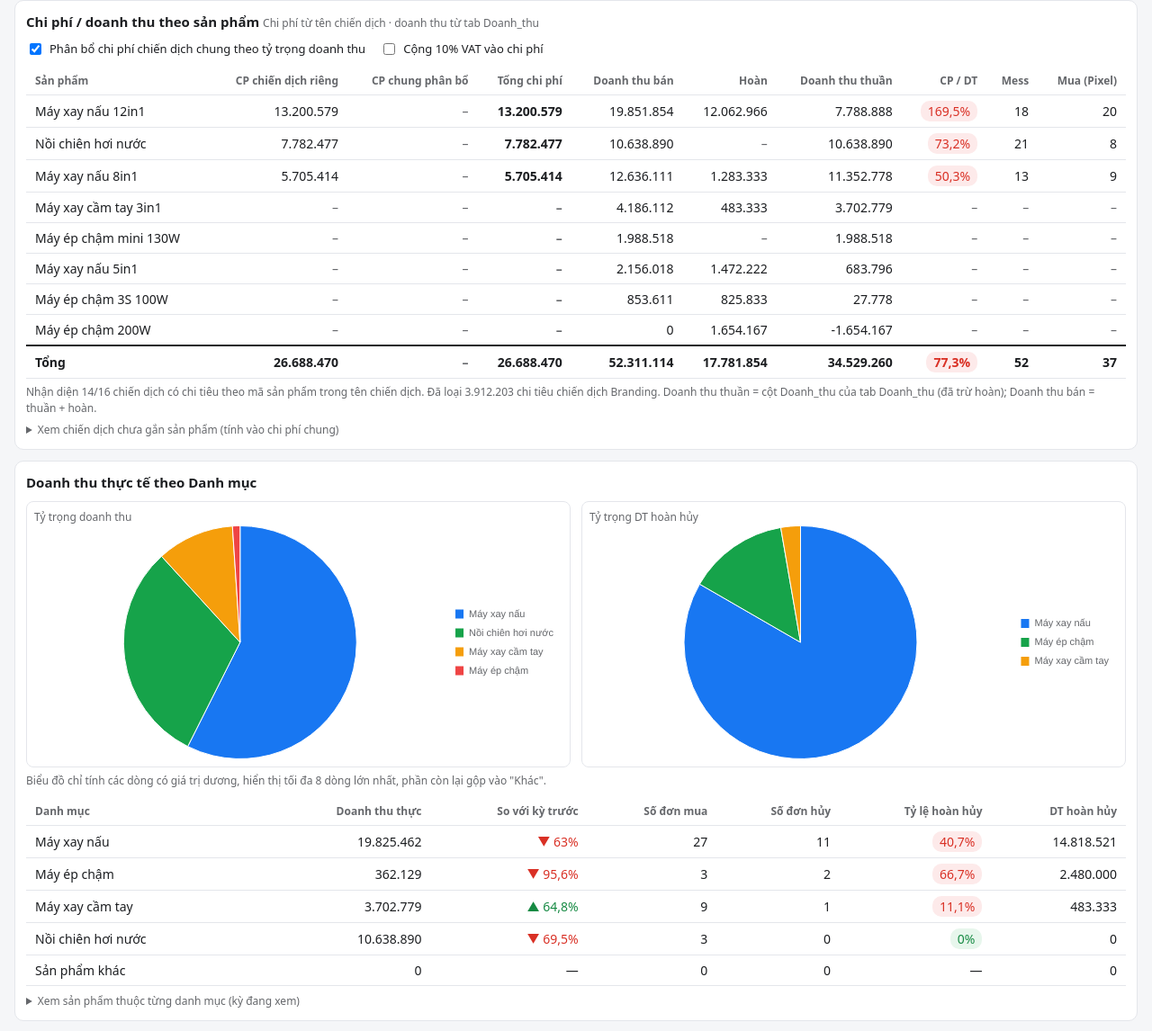
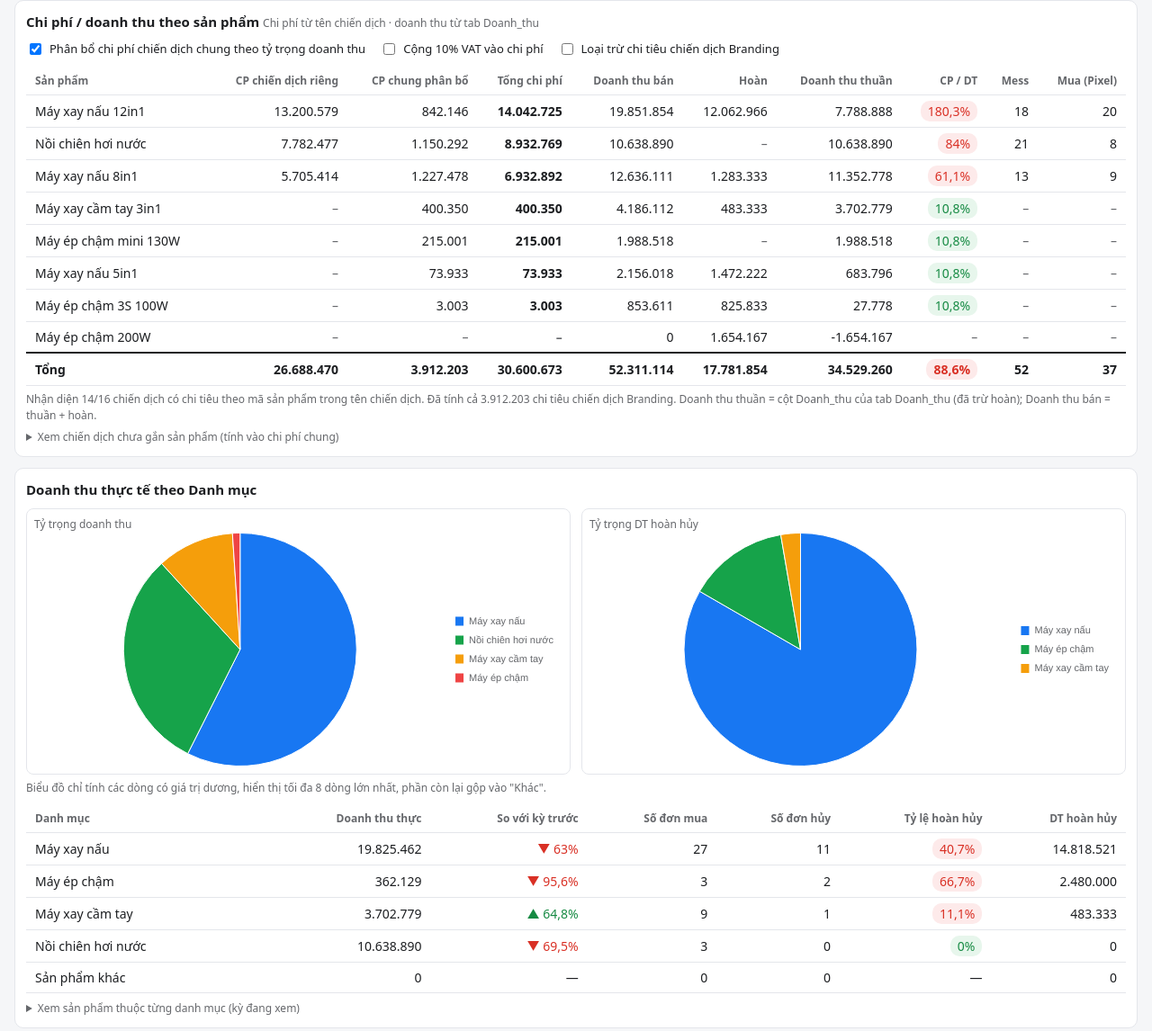
Before and after one commit to hdCanh2000/BC-FB-Lazychef, a plain HTML site: page index.html in a window 1280 px wide. Shown: the part 4552-5698 px from the top of the page at 90% size. Drawn offline with nearby package versions, Linux system fonts and the light colour scheme.

Commit message:
Update index.html with new product and options

```diff
--- a/index.html
+++ b/index.html
@@ -135,6 +135,7 @@ const CFG={
     {name:'Nồi chiên hơi nước',kw:['noi chien','chien hoi nuoc','lo hap']}
   ],
   CATEGORY_OTHER:'Sản phẩm khác',
+  KPI_PRODUCT_CP_INCLUDES_VAT:true,   // CP KPI từng sản phẩm nhập trong tab KPI_FB đã gồm VAT (bảng sẽ chia cho 1,1 để so với "CP QC thực*" chưa VAT)
   VAT:0.10,                           // VAT cộng vào chi phí QC (ô "Cộng VAT" và các chỉ số "gồm VAT")
   OTHER_COST_PCT:0,                   // % hàng tặng & chi phí khác trên doanh thu (thẻ "Tổng CP / DT")
   KPI:{warn:0.85,costWarn:1.15},      // tiến độ >= mốc: xanh; >= 85% mốc: vàng; thấp hơn: đỏ. Chi phí <= KPI xanh; <= 115% KPI vàng; cao hơn đỏ
@@ -148,7 +149,8 @@ const CFG={
     {code:'MEC-130w',label:'Máy ép chậm mini 130W',cat:'Máy ép chậm',kw:['lc 05me','130w']},
     {code:'MEC-100w',label:'Máy ép chậm 3S 100W',cat:'Máy ép chậm',kw:['lc 02me','100w']},
     {code:'MEC-250w',label:'Máy ép chậm Bigsize',cat:'Máy ép chậm',kw:['250w','bigsize']},
-    {code:'MXCT-3in1',label:'Máy xay cầm tay 3in1',cat:'Máy xay cầm tay',kw:['lc 03st','xay cam tay']}
+    {code:'MXCT-3in1',label:'Máy xay cầm tay 3in1',cat:'Máy xay cầm tay',kw:['lc 03st','xay cam tay']},
+    {code:'NieuGom-2500ML',label:'Niêu gốm 2500ML',cat:'Sản phẩm khác',kw:['nieu gom']}
   ],
   IDLE:{minSpendShare:0.05}           // quảng cáo chiếm >=5% chi tiêu mà không có tin nhắn/đơn -> cần lưu ý
 };
@@ -188,7 +190,7 @@ THEME_SEL.addEventListener('change',()=>{applyTheme(THEME_SEL.value);if(FBALL.le
 if(window.matchMedia)window.matchMedia('(prefers-color-scheme:dark)').addEventListener('change',()=>{if(FBALL.length)render()});
 let FBALL=[],FB=[],REV=[],COL={},DIMS=[],RC=[],NAMES={},BR=new Set(),MAXFB='',MAXREV='',chart,GEN='';
 
-let KPI=[],KPISP=[],CAMPFAM={};const COSTOPT={alloc:true,vat:false};
+let KPI=[],KPIP={},KPIUNK=[],CAMPFAM={};const COSTOPT={alloc:true,vat:false,exBr:false};   // exBr=false: chi tiêu tổng (gồm Branding); true: loại chiến dịch Branding
 
 /* ===== Lọc theo tài khoản quảng cáo (TKQC) ===== */
 let ACC=[],SELACC=new Set(),CUR={};
@@ -237,7 +239,7 @@ function init(d){
   for(const id in NAMES.campaign)if(norm(NAMES.campaign[id]).includes(CFG.BRANDING_KEYWORD))BR.add(String(id));
   detectCols();
   CAMPFAM={};for(const id in NAMES.campaign){const n=norm(NAMES.campaign[id]),p=CFG.PRODUCTS.find(p=>n.includes(norm(p.code)));CAMPFAM[String(id)]=p?p.code:null}
-  KPI=parseKpi(d.kpi);KPISP=parseKpiSp(d.kpi_sp);
+  KPI=parseKpi(d.kpi);
   REV=d.revenue.rows.map(r=>({date:r[0],rev:COL.rev>=0?num(r[COL.rev]):0,ord:COL.ord>=0?num(r[COL.ord]):0,
     canOrd:COL.canOrd>=0?num(r[COL.canOrd]):0,canRev:COL.canRev>=0?num(r[COL.canRev]):0,dim:DIMS.map(i=>r[i])}));
   MAXREV=REV.reduce((m,r)=>r.date>m?r.date:m,'');
@@ -393,8 +395,8 @@ function famAgg(a,b,pj,vat){
   let pool=0,pm=0,pp=0;const pc={};
   for(const r of FB){if(r[0]<a||r[0]>b)continue;
     const id=String(r[1]),fam=CAMPFAM[id],br=BR.has(id);
-    if(fam){R[fam].mess+=r[9];R[fam].pur+=r[11];if(!br)R[fam].own+=r[4]*vk}
-    else{pm+=r[9];pp+=r[11];if(!br){pool+=r[4]*vk;pc[id]=(pc[id]||0)+r[4]*vk}}}
+    if(fam){R[fam].mess+=r[9];R[fam].pur+=r[11];if(!br||!COSTOPT.exBr)R[fam].own+=r[4]*vk}
+    else{pm+=r[9];pp+=r[11];if(!br||!COSTOPT.exBr){pool+=r[4]*vk;pc[id]=(pc[id]||0)+r[4]*vk}}}
   if(pj>=0)for(const r of REV){if(r.date<a||r.date>b)continue;
     const o=R[famOfName(String(r.dim[pj]??''))];o.net+=r.rev;o.refund+=r.canRev}
   let left=pool;
@@ -415,13 +417,14 @@ function costTable(first,rows,g){
   if(g.left>0||g.pm||g.pp)body.push([`<span class="mu">Chiến dịch chung (chưa gắn sản phẩm)</span>`,nz(g.left),dash,`<b>${nz(g.left)}</b>`,dash,dash,dash,dash,nz(g.pm),nz(g.pp)]);
   return tblT(hd,body,line('Tổng',sumAll(rows.map(x=>x[1]),g)));
 }
-const costOpts=()=>`<div class="opts"><label><input type="checkbox" data-opt="alloc"${COSTOPT.alloc?' checked':''}> Phân bổ chi phí chiến dịch chung theo tỷ trọng doanh thu</label><label><input type="checkbox" data-opt="vat"${COSTOPT.vat?' checked':''}> Cộng ${f(CFG.VAT*100,0)}% VAT vào chi phí</label></div>`;
+const costOpts=()=>`<div class="opts"><label><input type="checkbox" data-opt="alloc"${COSTOPT.alloc?' checked':''}> Phân bổ chi phí chiến dịch chung theo tỷ trọng doanh thu</label><label><input type="checkbox" data-opt="vat"${COSTOPT.vat?' checked':''}> Cộng ${f(CFG.VAT*100,0)}% VAT vào chi phí</label><label><input type="checkbox" data-opt="exBr"${COSTOPT.exBr?' checked':''}> Loại trừ chi tiêu chiến dịch Branding</label></div>`;
+const kpiOpts=()=>`<div class="opts"><label><input type="checkbox" data-opt="exBr"${COSTOPT.exBr?' checked':''}> Loại trừ chi tiêu chiến dịch Branding (chỉ giữ chiến dịch không chứa chữ "${esc(CFG.BRANDING_KEYWORD)}")</label><label><input type="checkbox" data-opt="alloc"${COSTOPT.alloc?' checked':''}> Phân bổ chi phí chung theo tỷ trọng doanh thu (bảng sản phẩm)</label></div>`;
 function poolInfo(g,a,b){
   const ids=new Set();let brS=0;
   for(const r of FB){if(r[0]<a||r[0]>b)continue;const id=String(r[1]);if(r[4]>0)ids.add(id);if(BR.has(id))brS+=r[4]}
   let m=0;ids.forEach(id=>{if(CAMPFAM[id])m++});
   const pc=Object.entries(g.pc).sort((x,y)=>y[1]-x[1]).slice(0,15);
-  return `<div class="mu" style="margin-top:6px">Nhận diện ${m}/${ids.size} chiến dịch có chi tiêu theo mã sản phẩm trong tên chiến dịch. Đã loại ${f(brS)} chi tiêu chiến dịch Branding.${COSTOPT.vat?' Chi phí đã gồm VAT.':''} Doanh thu thuần = cột Doanh_thu của tab Doanh_thu (đã trừ hoàn); Doanh thu bán = thuần + hoàn.</div>
+  return `<div class="mu" style="margin-top:6px">Nhận diện ${m}/${ids.size} chiến dịch có chi tiêu theo mã sản phẩm trong tên chiến dịch. ${COSTOPT.exBr?`Đã loại ${f(brS)} chi tiêu chiến dịch Branding.`:`Đã tính cả ${f(brS)} chi tiêu chiến dịch Branding.`}${COSTOPT.vat?' Chi phí đã gồm VAT.':''} Doanh thu thuần = cột Doanh_thu của tab Doanh_thu (đã trừ hoàn); Doanh thu bán = thuần + hoàn.</div>
   <details style="margin-top:6px"><summary class="mu" style="cursor:pointer">Xem chiến dịch chưa gắn sản phẩm (tính vào chi phí chung)</summary><div class="mu">${pc.length?pc.map(([id,s])=>`${esc((NAMES.campaign||{})[id]||id)}: ${f(s)}`).join('<br>'):'Không có'}</div></details>`;
 }
 const noProd=T=>`<div class="card st-warn"><h2>${T}</h2><div class="mu">Chưa tìm thấy cột sản phẩm trong tab Doanh_thu (tên cột cần chứa chữ "sản phẩm") nên chưa tính được.</div></div>`;
@@ -443,19 +446,26 @@ function costCatCard(pj,a,b){
 }
 
 /* ===== Tiến độ KPI tháng - giai đoạn ===== */
+function famOfSuffix(x){
+  if(x==='khac')return'OTHER';
+  const p=CFG.PRODUCTS.find(p=>{const c=norm(p.code);return c===x||c.endsWith(' '+x)||norm(p.label)===x});
+  return p?p.code:null;
+}
 function parseKpi(t){
-  const out=[];
+  const out=[];KPIP={};KPIUNK=[];
+  const cols=(t&&t.cols)||[],H=cols.map(norm);
+  const at=(re,fb)=>{const i=H.findIndex(h=>re.test(h));return i>=0?i:fb};
+  const ci={y:at(/^nam/,0),m:at(/^thang/,1),g:at(/giai doan/,2),dt:at(/^doanh thu kpi$/,3),cp:at(/^chi tieu kpi$/,4)};
+  const pcols=[];   // cột Doanh_thu_KPI_&lt;mã&gt;: dòng GĐ 01-10 = DT KPI cả tháng, dòng GĐ 11-20 = CP KPI cả tháng
+  H.forEach((h,i)=>{const mt=h.match(/^doanh thu kpi (.+)$/);if(!mt)return;
+    const fam=famOfSuffix(mt[1].trim());if(fam)pcols.push({i,fam});else KPIUNK.push(cols[i])});
   for(const r of (t&&t.rows)||[]){
-    const y=Math.round(num(r[0])),m=Math.round(num(r[1])),mt=String(r[2]||'').match(/(\d{1,2})\s*\/\s*(\d{1,2})\s*-\s*(\d{1,2})\s*\/\s*(\d{1,2})/);
+    const y=Math.round(num(r[ci.y])),m=Math.round(num(r[ci.m])),mt=String(r[ci.g]||'').match(/(\d{1,2})\s*\/\s*(\d{1,2})\s*-\s*(\d{1,2})\s*\/\s*(\d{1,2})/);
     if(!y||!m||!mt)continue;
-    const sd=+mt[1],sm=+mt[2],ed=+mt[3],em=+mt[4];
-    out.push({y,m,sd,ed,start:`${y}-${pad(sm)}-${pad(sd)}`,end:`${y}-${pad(em)}-${pad(ed)}`,dt:num(r[3]),cp:num(r[4])});
+    const sd=+mt[1],sm=+mt[2],ed=+mt[3],em=+mt[4],gd=sd<=10?1:(sd<=20?2:3);
+    if(gd<3)pcols.forEach(pc=>{const v=num(r[pc.i]);if(v){const o=KPIP[y+'-'+m]||(KPIP[y+'-'+m]={}),q=o[pc.fam]||(o[pc.fam]={dt:0,cp:0});if(gd===1)q.dt=v;else q.cp=v}});
+    out.push({y,m,sd,ed,start:`${y}-${pad(sm)}-${pad(sd)}`,end:`${y}-${pad(em)}-${pad(ed)}`,dt:num(r[ci.dt]),cp:num(r[ci.cp])});
   }
-  return out;
-}
-function parseKpiSp(t){
-  const out=[];
-  for(const r of (t&&t.rows)||[]){const y=Math.round(num(r[0])),m=Math.round(num(r[1]));if(!y||!m||!r[2])continue;out.push({y,m,key:norm(r[2]),sl:num(r[3]),dt:num(r[4])})}
   return out;
 }
 const fM=x=>f(x/1e6,1)+'M';
@@ -469,7 +479,7 @@ function kpiSection(b,pj){
   let asOf=b;if(MAXREV&&MAXREV>=ms&&MAXREV<b)asOf=MAXREV;
   const n=+asOf.slice(8,10),dayP=n/N,k1=1+CFG.VAT;
   const dtR=(x,z)=>REV.reduce((s,r)=>(r.date>=x&&r.date<=z)?s+r.rev:s,0);
-  const spR=(x,z)=>{let s=0;for(const r of FB){if(r[0]>=x&&r[0]<=z&&!BR.has(String(r[1])))s+=r[4]}return s};
+  const spR=(x,z)=>{let s=0;for(const r of FB){if(r[0]>=x&&r[0]<=z&&(!COSTOPT.exBr||!BR.has(String(r[1]))))s+=r[4]}return s};
   const kDT=st.reduce((s,k)=>s+k.dt,0),kCP=st.reduce((s,k)=>s+k.cp,0),kR=kDT?kCP/kDT:null;
   const dt=dtR(ms,asOf),sp=spR(ms,asOf)*k1;
   const pct=kDT?dt/kDT:null,rr=n?dt/n*N:0,need=N>n?(kDT-dt)/(N-n):null,spRR=n?sp/n*N:0;
@@ -484,34 +494,34 @@ function kpiSection(b,pj){
   const stRows=st.map((k,i)=>{
     const started=k.start<=asOf,e2=k.end<asOf?k.end:asOf,len=diff(k.start,k.end)+1,done=started?diff(k.start,e2)+1:0;
     const dS=started?dtR(k.start,e2):null,sS=started?spR(k.start,e2)*k1:null,kr=k.dt?k.cp/k.dt:null;
-    const c=(started&&dS>0&&kr!==null)?sS/dS:null;
+    const c=(started&&dS>0&&kr!==null)?sS/dS:null,rrS=(started&&done>0)?(done>=len?dS:dS/done*len):null;
     const lab=`GĐ${i+1} · ${k.sd}-${k.ed}/${pad(m)}`;
-    return [started?lab:`<span class="mu">${lab}</span>`,f(k.dt),started?f(dS):dash,(started&&k.dt)?f(dS/k.dt*100,0)+'%':dash,`${done}/${len} ngày`,f(k.cp),started?f(sS):dash,f(k.cp),kr===null?dash:f(kr*100,1)+'%',c===null?dash:pill(f(c*100,0)+'%',stCost(c,kr))];
+    return [started?lab:`<span class="mu">${lab}</span>`,f(k.dt),started?f(dS):dash,(started&&k.dt)?f(dS/k.dt*100,0)+'%':dash,`${done}/${len} ngày`,
+      rrS===null?dash:f(rrS),(rrS!==null&&k.dt)?pill(f(rrS/k.dt*100,0)+'%',stUp(rrS/k.dt,1)):dash,
+      f(k.cp),started?f(sS):dash,f(k.cp),kr===null?dash:f(kr*100,1)+'%',c===null?dash:pill(f(c*100,0)+'%',stCost(c,kr))];
   });
-  const stTbl=tbl(['Giai đoạn','DT KPI','DT thực','% KPI','Tiến độ ngày','CP QC KPI (gồm VAT)','CP QC thực (gồm VAT)','CP tổng KPI','CP/DT KPI','CP QC/DT thực'],stRows);
+  const totSt=['Tổng tháng',f(kDT),f(dt),kDT?f(dt/kDT*100,0)+'%':dash,`${n}/${N} ngày`,f(rr),kDT?pill(f(rr/kDT*100,0)+'%',stUp(rr/kDT,1)):dash,
+    f(kCP),f(sp),f(kCP),kR===null?dash:f(kR*100,1)+'%',(cr===null||kR===null)?dash:pill(f(cr*100,0)+'%',stCost(cr,kR))];
+  const stTbl=tblT(['Giai đoạn','DT KPI','DT thực','% KPI','Tiến độ ngày','Run-rate DT','Run-rate / KPI','CP QC KPI (gồm VAT)','CP QC thực (gồm VAT)','CP tổng KPI','CP/DT KPI','CP QC/DT thực'],stRows,totSt);
   let prodTbl='';
   if(pj>=0){
     const g=famAgg(ms,asOf,pj,false),R=g.R,kExV=kR===null?null:kR/k1;
-    const spm=KPISP.filter(x=>x.y===y&&x.m===m);
-    const kOf=p=>spm.find(x=>x.key===norm(p.code)||x.key===norm(p.label));
-    const items=[...CFG.PRODUCTS.map(p=>({label:p.label,o:R[p.code],k:kOf(p)})),{label:'Khác',o:R.OTHER,k:spm.find(x=>x.key==='khac')}];
-    const T0={sl:0,dt:0,net:0,rr:0,cp:0,cpk:0,any:false};
-    const rowOf=(label,o,k,isTot)=>{
-      const rrp=n?o.net/n*N:0,cpK=(k&&kExV!==null)?k.dt*kExV:null;
-      const cpdt=o.net>0&&o.total>0?o.total/o.net:null;
-      const dim=!FKEYS.some(x=>o[x])&&!k;
-      return [dim?`<span class="mu">${esc(label)}</span>`:esc(label),k&&k.sl?f(k.sl):dash,k?f(k.dt):dash,nz(o.net),(k&&k.dt)?f(o.net/k.dt*100,0)+'%':dash,nz(rrp),(k&&k.dt)?pill(f(rrp/k.dt*100,0)+'%',stUp(rrp/k.dt,1)):dash,cpK===null?dash:f(cpK),nz(o.total),(kExV===null||!(k||isTot))?dash:f(kExV*100,1)+'%',cpdt===null?dash:pill(f(cpdt*100,1)+'%',kExV===null?stAbs(cpdt*100,CFG.COST_RATIO):stCost(cpdt,kExV))];
+    const kp=KPIP[`${y}-${m}`]||{},hasKp=Object.keys(kp).length>0;
+    const cpEx=v=>CFG.KPI_PRODUCT_CP_INCLUDES_VAT?v/k1:v;
+    const items=[...CFG.PRODUCTS.map(p=>({label:p.label,o:R[p.code],k:kp[p.code]})),{label:'Khác',o:R.OTHER,k:kp.OTHER}];
+    const rowOf=(label,o,k)=>{
+      const rrp=n?o.net/n*N:0,dtK=(k&&k.dt)?k.dt:null,cpK=(k&&k.cp)?(k.ex?k.cp:cpEx(k.cp)):null;
+      const kRt=(dtK&&cpK)?cpK/dtK:kExV,cpdt=(o.net>0&&o.total>0)?o.total/o.net:null,dim=!FKEYS.some(x=>o[x])&&!dtK&&!cpK;
+      return [dim?`<span class="mu">${esc(label)}</span>`:esc(label),dtK?f(dtK):dash,nz(o.net),dtK?f(o.net/dtK*100,0)+'%':dash,nz(rrp),dtK?pill(f(rrp/dtK*100,0)+'%',stUp(rrp/dtK,1)):dash,cpK?f(cpK):dash,nz(o.total),(dtK&&cpK)?f(cpK/dtK*100,1)+'%':dash,cpdt===null?dash:pill(f(cpdt*100,1)+'%',kRt===null?stAbs(cpdt*100,CFG.COST_RATIO):stCost(cpdt,kRt))];
     };
     const body=items.map(x=>rowOf(x.label,x.o,x.k));
-    if(g.left>0)body.push([`<span class="mu">Chiến dịch chung (chưa phân bổ)</span>`,dash,dash,dash,dash,dash,dash,dash,nz(g.left),dash,dash]);
-    const tot=sumAll(items.map(x=>x.o),g),kk=items.reduce((a2,x)=>{if(x.k){a2.sl+=x.k.sl;a2.dt+=x.k.dt;a2.has=true}return a2},{sl:0,dt:0,has:false});
-    const tK=kk.has?{sl:kk.sl,dt:kk.dt}:null;
-    const totRow=rowOf('Tổng',tot,tK,true);totRow[0]='Tổng';
-    prodTbl=tblT(['Sản phẩm','SL KPI','DT KPI','DT thực','% KPI tháng','Run-rate DT','Run-rate / KPI','CP KPI*','CP QC thực*','CP/DT KPI','CP/DT thực'],body,totRow)+
-      `<div class="mu" style="margin-top:6px">* Chưa gồm VAT. CP QC thực lấy từ chiến dịch theo mã sản phẩm${COSTOPT.alloc?' + phần chi phí chung phân bổ theo tỷ trọng doanh thu':''} (đổi ở ô tích trong bảng chi phí phía trên).${spm.length?'':' Chưa có KPI theo sản phẩm: tạo tab KPI_SP (cột Nam_KPI, Thang_KPI, San_pham, SL_KPI, Doanh_thu_KPI) để hiện các cột KPI.'}</div>`;
+    if(g.left>0)body.push([`<span class="mu">Chiến dịch chung (chưa phân bổ)</span>`,dash,dash,dash,dash,dash,dash,nz(g.left),dash,dash]);
+    const totRow=rowOf('Tổng',sumAll(items.map(x=>x.o),g),{dt:kDT,cp:kCP/k1,ex:true});totRow[0]='Tổng';
+    prodTbl=tblT(['Sản phẩm','DT KPI','DT thực','% KPI tháng','Run-rate DT','Run-rate / KPI','CP KPI*','CP QC thực*','CP/DT KPI','CP/DT thực'],body,totRow)+
+      `<div class="mu" style="margin-top:6px">* Chưa gồm VAT. CP QC thực lấy từ chiến dịch theo mã sản phẩm${COSTOPT.alloc?' + phần chi phí chung phân bổ theo tỷ trọng doanh thu':''} (đổi ở ô tích trong bảng chi phí phía trên).${hasKp?` DT KPI lấy ở dòng GĐ 01-10 và CP KPI lấy ở dòng GĐ 11-20 của cột Doanh_thu_KPI_&lt;mã&gt; trong tab KPI_FB${CFG.KPI_PRODUCT_CP_INCLUDES_VAT?`; CP KPI nhập đã gồm VAT nên bảng chia cho ${f(k1,2)}`:''}. Dòng Tổng lấy KPI tháng từ các dòng giai đoạn.`:' Chưa có KPI theo sản phẩm của tháng này: điền vào các cột Doanh_thu_KPI_&lt;mã&gt; trong tab KPI_FB (dòng GĐ 01-10: DT KPI cả tháng; dòng GĐ 11-20: CP KPI cả tháng).'}${KPIUNK.length?` Cột KPI chưa nhận diện được sản phẩm: ${esc(KPIUNK.join(', '))}.`:''}</div>`;
   }
   const asNote=asOf<b?` (doanh thu mới có đến ${asOf.slice(8,10)}/${asOf.slice(5,7)})`:'';
-  return `<div class="card"><h2>${T} <span class="mu" style="font-weight:400">DT đến ${asOf.slice(8,10)}/${asOf.slice(5,7)} · ${n}/${N} ngày${asNote}</span></h2>${cards}<div class="sc">${stTbl}</div>${prodTbl?`<div class="sc" style="margin-top:14px">${prodTbl}</div>`:''}<div class="mu" style="margin-top:6px">Tháng KPI lấy theo ngày kết thúc của bộ lọc thời gian. "Gồm VAT" = chi tiêu Facebook không gồm chiến dịch Branding × ${f(k1,2)}. Run-rate = số lũy kế ÷ số ngày đã qua × số ngày trong tháng.</div></div>`;
+  return `<div class="card"><h2>${T} <span class="mu" style="font-weight:400">DT đến ${asOf.slice(8,10)}/${asOf.slice(5,7)} · ${n}/${N} ngày${asNote}</span></h2>${kpiOpts()}${cards}<div class="sc">${stTbl}</div>${prodTbl?`<div class="sc" style="margin-top:14px">${prodTbl}</div>`:''}<div class="mu" style="margin-top:6px">Tháng KPI lấy theo ngày kết thúc của bộ lọc thời gian. "Gồm VAT" = chi tiêu Facebook ${COSTOPT.exBr?'không gồm chiến dịch Branding':'tổng (gồm cả chiến dịch Branding)'} × ${f(k1,2)}. Run-rate = số lũy kế ÷ số ngày đã qua × số ngày của kỳ (từng giai đoạn hoặc cả tháng); giai đoạn đã kết thúc thì bằng số thực tế.</div></div>`;
 }
 
 let PIES=[],PIEQ=[];
```
